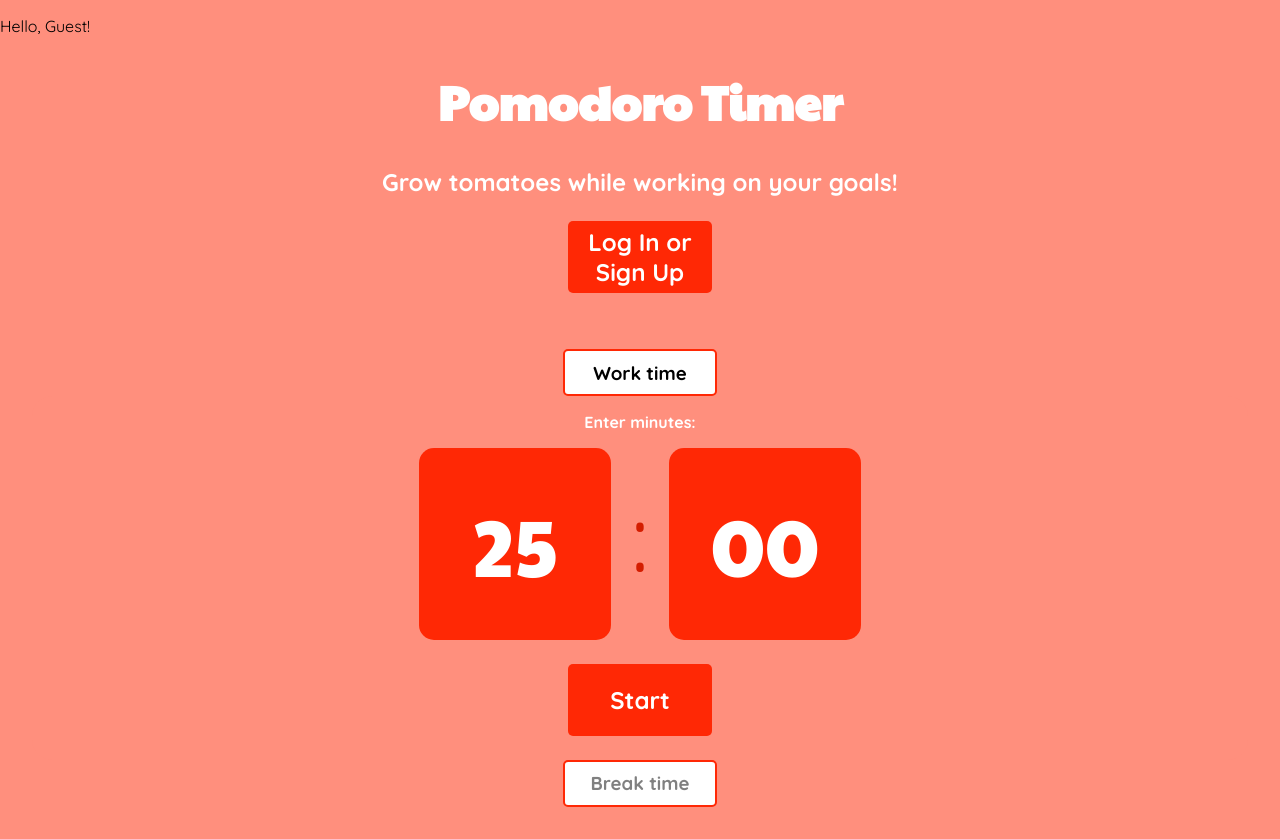
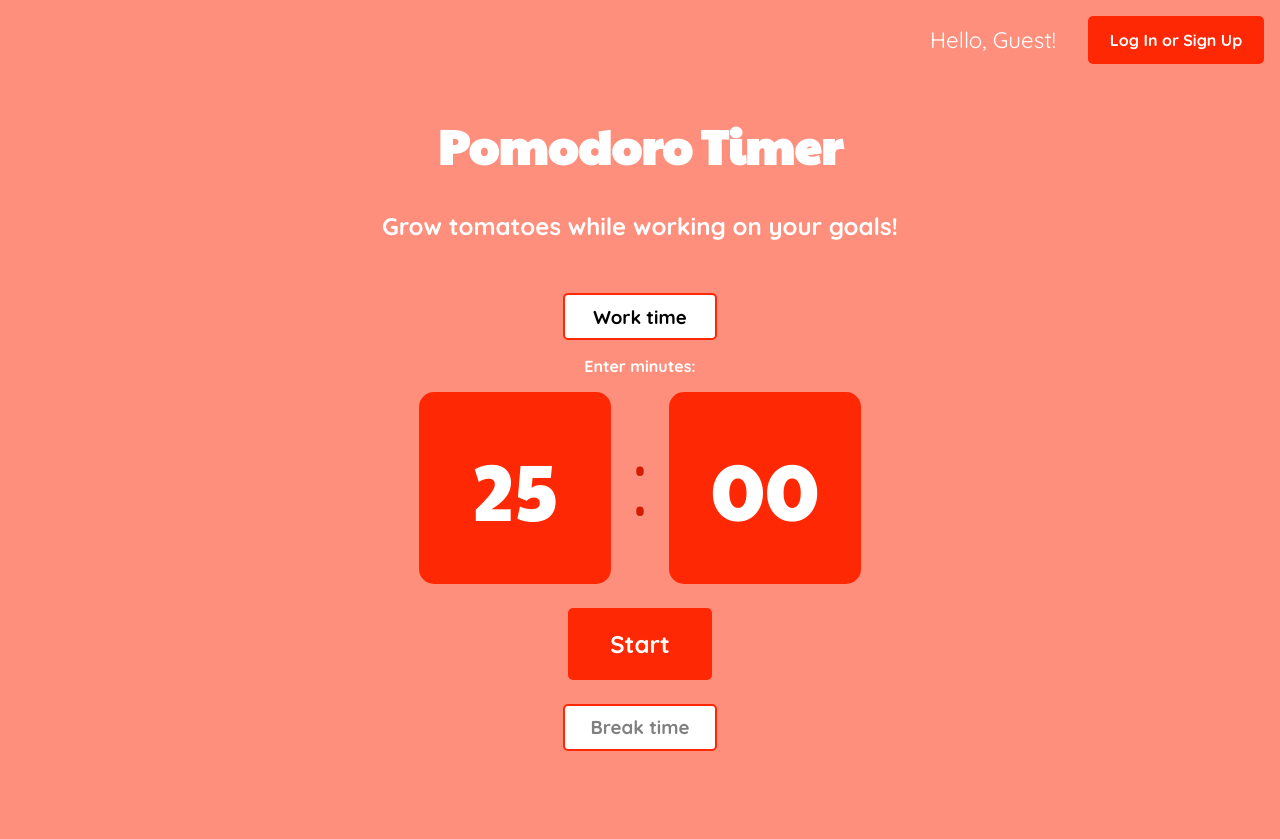
Before and after one commit to kmitova/pomodoro-timer, a website with bundled scripts: page index.html in a window 1280 px wide. After the commit the page ends 800 px from the top, so only its background shows below. Built offline with nearby package versions, Linux system fonts and the light colour scheme.

Commit message:
styling and clean up

```diff
--- a/index.html
+++ b/index.html
@@ -14,13 +14,14 @@
   <body>
     <header id="header">
       <p id="greet-p">Hello, Guest!</p>
+      <div class="prompt-btns">
+        <button id="prompt-btn">Log In or Sign Up</button>
+      </div>
     </header>
     <h1>Pomodoro Timer</h1>
 
     <h2>Grow tomatoes while working on your goals!</h2>
-    <div class="prompt-btns">
-      <button id="prompt-btn">Log In or Sign Up</button>
-    </div>
+
     <div class="modal">
       <div class="profile">
         <p id="prompt-p">Do you want to sign up or log in?</p>
--- a/scripts/app.js
+++ b/scripts/app.js
@@ -1,6 +1,8 @@
 import WorkTimer from "./workTimer.js";
 import BreakTimer from "./breakTimer.js";
 import { logIn, register } from "./firebaseAPI.js";
+
+// VARIABLES
 const workSectionDisplay = document.getElementById("work-time-title");
 const breakSectionDisplay = document.getElementById("break-time-title");
 const workTimer = document.querySelector(".work-timer");
@@ -12,6 +14,7 @@ const logInBtn = document.getElementById("log-in-btn");
 const promptBtn = document.getElementById("prompt-btn");
 const closePromptBtn = document.getElementById("close prompt");
 
+// EVENTS
 window.onload = () => {
   loadWorkTimer();
 };
@@ -30,6 +33,7 @@ logInBtn.addEventListener("click", () => {
 workSectionDisplay.addEventListener("click", loadWorkTimer);
 breakSectionDisplay.addEventListener("click", loadBreakTimer);
 
+// FUNCTIONS
 function displayProfileSection() {
   document.querySelector(".modal").style.display = "block";
 }
--- a/styles/style.css
+++ b/styles/style.css
@@ -200,3 +200,22 @@ label {
   font-size: 2rem;
   color: var(--dark-red);
 }
+
+
+#prompt-btn {
+  font-size: 1rem;
+  width: 11em;
+}
+
+#greet-p {
+  color: white;
+  font-size: 1.4rem;
+}
+
+#header {
+  display: flex;
+  justify-content: right;
+  align-items: center;
+  gap: 2em;
+  padding-right: 1em;
+}
```
